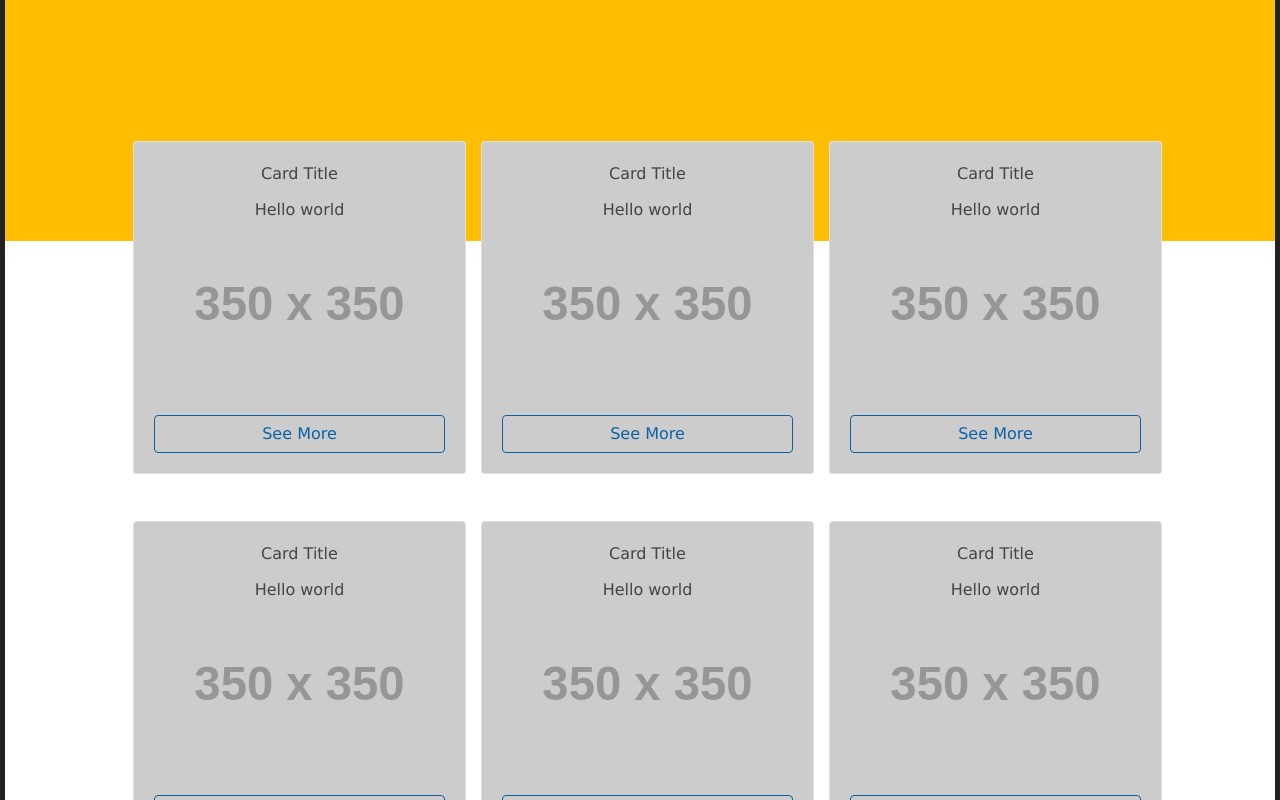
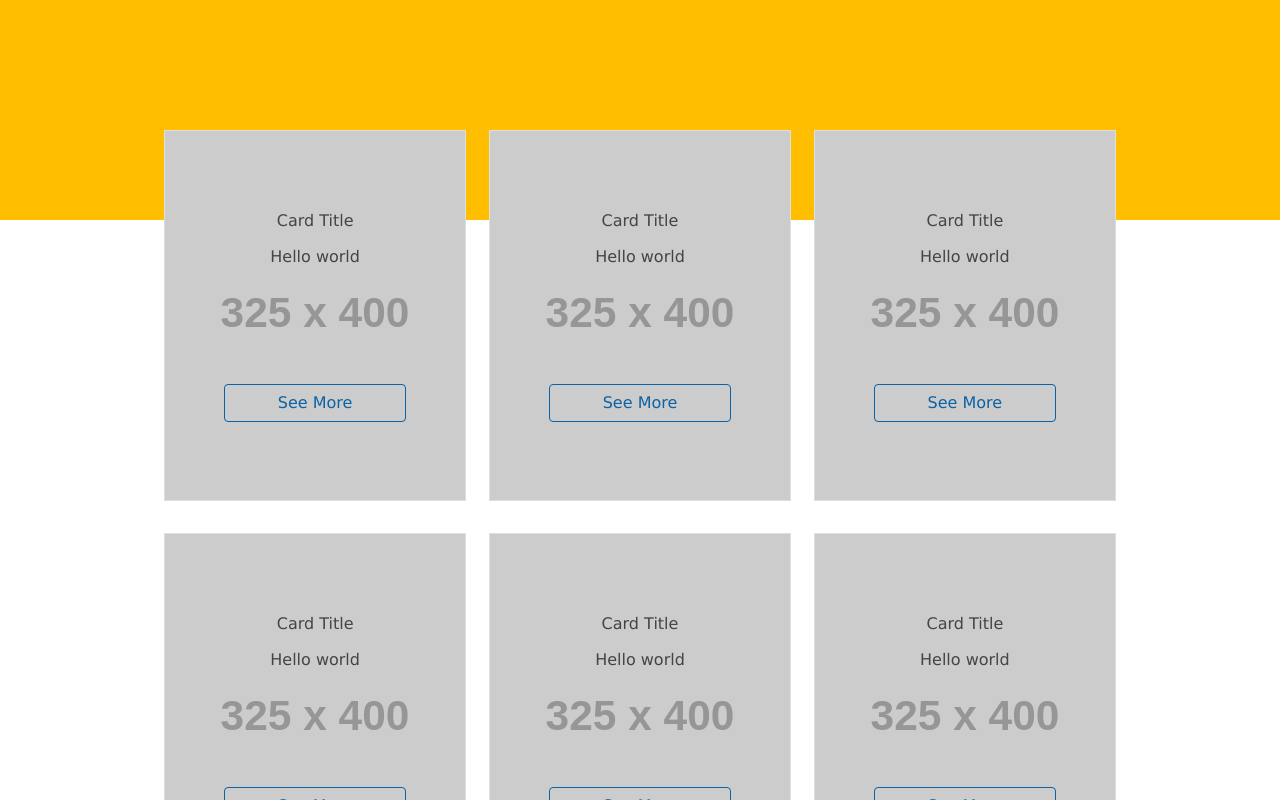
Before and after one commit to drregg6/full-stack-portfolio, a React (Create React App) app in the folder client/: page / in a window 1280 px wide. Shown: the part 700-1500 px from the top of the page. Built offline with nearby package versions, Linux system fonts and the light colour scheme.

Commit message:
Portfolio and Header look fine

```diff
--- a/client/src/App.css
+++ b/client/src/App.css
@@ -16,7 +16,7 @@ COLOR OPTIONS:
 }
 
 body {
-    border: 5px solid #222;
+/*    border: 5px solid #222;*/
     color: #444;
     font-family: Verdana, sans-serif;
 }
@@ -38,41 +38,12 @@ body {
 
 
 
-/* override reactstrap cards */
-.card-img-overlay {
-    display: flex;
-    flex-flow: column;
-    justify-content: space-between;
-}
-
-.card-deck .card {
-    margin-bottom: 15px;
-    margin-right: 10px;
-}
-
-@media (min-width: 576px) {
-    .card-deck {
-        flex-flow: column;
-    }
-
-    .card-deck .card {
-        margin-right: 0;
-    }
-}
-@media (min-width: 768px) {
-    .card-deck {
-        flex-flow: row wrap;
-    }
-}
-
-
-
 /* header rules */
 .custom-container {
     background: rgba(255,191,0,1);
     padding-right: 9vw;
     padding-left: 9vw;
-    height: 110vh;
+    height: 108vh;
     min-height: 250px;
 
     display: flex;
@@ -97,7 +68,7 @@ body {
 
 /* portfolio rules */
 .custom-portfolio {
-    margin: -100px 10vw 0 10vw;
+    margin: -90px 14vw 0 14vw;
 }
 
 .card-deck {
@@ -107,3 +78,46 @@ body {
 .portfolio-title {
     text-align: center;
 }
+
+.card-img-overlay .btn {
+    width: 70%;
+    margin: 0 auto;
+}
+
+
+
+/* override reactstrap cards */
+.card-img-overlay {
+    display: flex;
+    flex-flow: column;
+    justify-content: space-around;
+}
+
+.card,
+.card-img-top {
+    border-radius: 0;
+    border-top-left-radius: 0;
+    border-top-right-radius: 0;
+}
+
+.card-deck .card {
+    margin-right: .5em;
+}
+.card-deck .card:first-child {
+    margin-left: 0;
+}
+.card-deck .card:last-child {
+    margin-right: 0;
+}
+
+@media (max-width: 768px) {
+    .card-deck {
+        flex-flow: column;
+        margin-bottom: 0;
+    }
+    .card-deck .card {
+        margin-right: 0;
+        margin-left: 0;
+        margin-bottom: 1em;
+    }
+}
--- a/client/src/components/Portfolio.js
+++ b/client/src/components/Portfolio.js
@@ -18,7 +18,7 @@ class Portfolio extends Component {
             <div className="custom-portfolio" id="portfolio">
                 <CardDeck>
                     <Card>
-                        <CardImg top width="100%" src="https://placehold.it/350x350" alt="Placehold it!" />
+                        <CardImg top width="100%" src="https://placehold.it/325x400" alt="Placehold it!" />
                         <CardImgOverlay>
                             <div className="portfolio-title">
                                 <CardTitle>Card Title</CardTitle>
@@ -28,7 +28,7 @@ class Portfolio extends Component {
                         </CardImgOverlay>
                     </Card>
                     <Card>
-                        <CardImg top width="100%" src="https://placehold.it/350x350" alt="Placehold it!" />
+                        <CardImg top width="100%" src="https://placehold.it/325x400" alt="Placehold it!" />
                         <CardImgOverlay>
                             <div className="portfolio-title">
                                 <CardTitle>Card Title</CardTitle>
@@ -38,7 +38,7 @@ class Portfolio extends Component {
                         </CardImgOverlay>
                     </Card>
                     <Card>
-                        <CardImg top width="100%" src="https://placehold.it/350x350" alt="Placehold it!" />
+                        <CardImg top width="100%" src="https://placehold.it/325x400" alt="Placehold it!" />
                         <CardImgOverlay>
                             <div className="portfolio-title">
                                 <CardTitle>Card Title</CardTitle>
@@ -50,7 +50,7 @@ class Portfolio extends Component {
                 </CardDeck>
                 <CardDeck>
                     <Card>
-                        <CardImg top width="100%" src="https://placehold.it/350x350" alt="Placehold it!" />
+                        <CardImg top width="100%" src="https://placehold.it/325x400" alt="Placehold it!" />
                         <CardImgOverlay>
                             <div className="portfolio-title">
                                 <CardTitle>Card Title</CardTitle>
@@ -60,7 +60,7 @@ class Portfolio extends Component {
                         </CardImgOverlay>
                     </Card>
                     <Card>
-                        <CardImg top width="100%" src="https://placehold.it/350x350" alt="Placehold it!" />
+                        <CardImg top width="100%" src="https://placehold.it/325x400" alt="Placehold it!" />
                         <CardImgOverlay>
                             <div className="portfolio-title">
                                 <CardTitle>Card Title</CardTitle>
@@ -70,7 +70,7 @@ class Portfolio extends Component {
                         </CardImgOverlay>
                     </Card>
                     <Card>
-                        <CardImg top width="100%" src="https://placehold.it/350x350" alt="Placehold it!" />
+                        <CardImg top width="100%" src="https://placehold.it/325x400" alt="Placehold it!" />
                         <CardImgOverlay>
                             <div className="portfolio-title">
                                 <CardTitle>Card Title</CardTitle>
```
